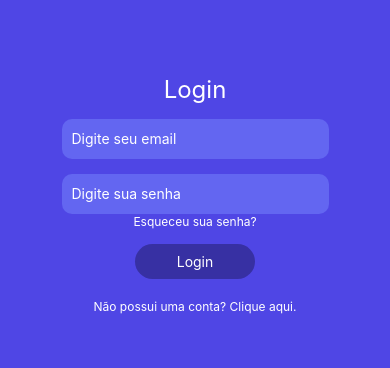
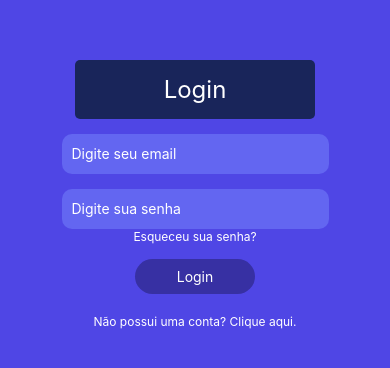
Before and after one commit to IgorMarines/LeaveGrumpy, a React Native app: screen /Login in a window 390 px wide. Shown: the part 228-596 px from the top of the page. Built offline with nearby package versions, Linux system fonts and the light colour scheme; no server answers.

Commit message:
feature: :sparkle: login page: :sparkle: login

```diff
--- a/src/components/LoginPage/Login.jsx
+++ b/src/components/LoginPage/Login.jsx
@@ -68,7 +68,9 @@ export const Login = ({ navigation }) => {
   return (
     <ViewContainer centered>
       <ViewTextsLogin>
-        <TextLogin primary>Login</TextLogin>
+        <TextLogin primary style={{ backgroundColor: '#19255a', width: '90%', borderRadius: 5, color: '#fff', paddingLeft: '30%', padding: 15, textAlign: 'center'}}>
+          <Text>Login</Text>
+        </TextLogin>
         <Input
           placeholder="Digite seu email"
           value={email}
```
